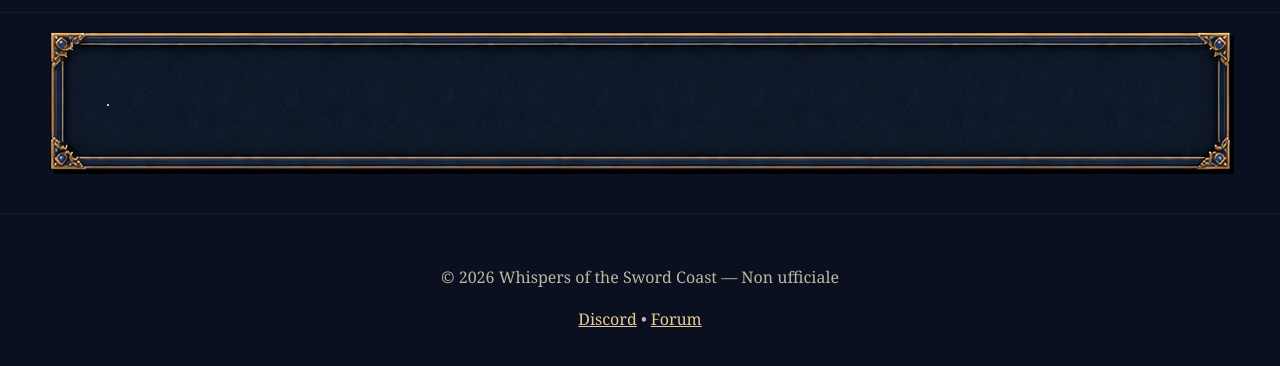
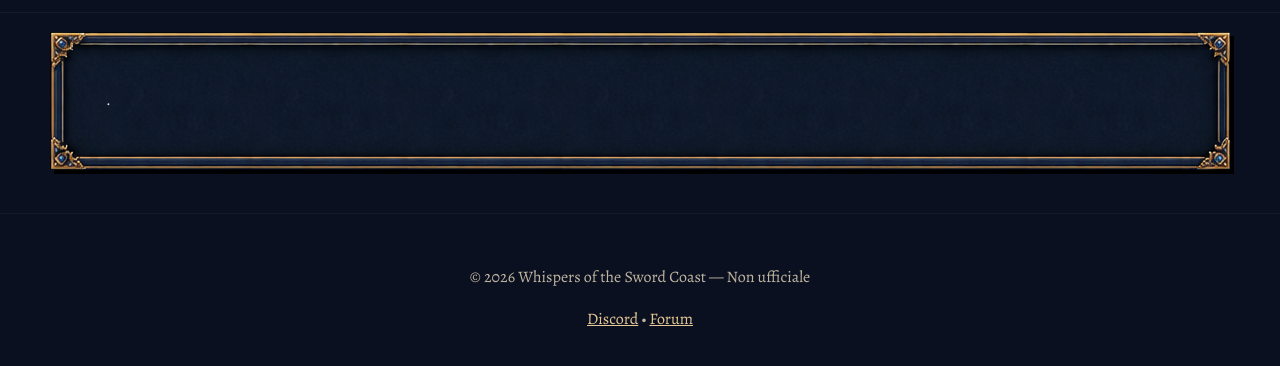
Before and after one commit to whispersoftheswordcoast/whispersoftheswordcoast.github.io, a Jekyll site: the page built from sistemi.md, in a window 1280 px wide. Shown: the part 390-756 px from the top of the page. Built offline with Jekyll 4.4.1, drawn with Linux system fonts in a browser that asks for light colours; our own code applies the rules of GitHub Pages for plain Markdown files.

Commit message:
Testi corpo in Alegreya self-hosted (regular+italic variabili)

```diff
--- a/assets/css/ambientazione.css
+++ b/assets/css/ambientazione.css
@@ -8,7 +8,7 @@
   align-items: flex-start;
   flex-direction: row;
   color: #e6e1d9;
-  font-family: "Georgia", serif;
+  font-family: "Alegreya", Georgia, serif;
   background: transparent;
 }
 
@@ -73,7 +73,7 @@
   font-size: 1.1rem;
   line-height: 1.6;
   color: #e6e1d9;
-  font-family: "Georgia", serif;
+  font-family: "Alegreya", Georgia, serif;
 }
 
 /* Headings contenuto */
--- a/assets/css/sistemi.css
+++ b/assets/css/sistemi.css
@@ -8,7 +8,7 @@
   align-items: flex-start;
   flex-direction: row;
   color: #e6e1d9;
-  font-family: "Georgia", serif;
+  font-family: "Alegreya", Georgia, serif;
   background: transparent;
 }
 
@@ -73,7 +73,7 @@
   font-size: 1.1rem;
   line-height: 1.6;
   color: #e6e1d9;
-  font-family: "Georgia", serif;
+  font-family: "Alegreya", Georgia, serif;
 }
 
 /* Headings contenuto */
--- a/assets/css/style.css
+++ b/assets/css/style.css
@@ -1,6 +1,6 @@
 /* Simple fantasy-themed styles */
 body {
-  font-family: "Georgia", serif;
+  font-family: "Alegreya", Georgia, serif;
   background: #0B1020;
   color: #e6e1d9;
   margin: 0;
--- a/assets/css/wotsc-pixel.css
+++ b/assets/css/wotsc-pixel.css
@@ -17,6 +17,20 @@
   font-weight: bold;
   font-display: swap;
 }
+@font-face {
+  font-family: "Alegreya";
+  src: url("/assets/fonts/alegreya.ttf") format("truetype");
+  font-weight: 400 900;
+  font-style: normal;
+  font-display: swap;
+}
+@font-face {
+  font-family: "Alegreya";
+  src: url("/assets/fonts/alegreya-italic.ttf") format("truetype");
+  font-weight: 400 900;
+  font-style: italic;
+  font-display: swap;
+}
 
 :root {
       font-smooth: never;
@@ -32,7 +46,7 @@
 
   --wotsc-font-pixel: "PixelOperator", "Courier New", monospace;
   --wotsc-font-title: "PixelOperator", "Courier New", monospace;
-  --wotsc-font-body: "PixelOperator", "Courier New", monospace;
+  --wotsc-font-body: "Alegreya", Georgia, serif;
 
   --pf-slice: 40;          /* taglio sorgente, deve restare = angoli */
   --pf-width: 40px;        /* larghezza bordo a schermo (1:1 = pixel-crisp) */
@@ -332,7 +346,7 @@
 
 /* ============================================================
    FASE 5 — tipografia (pixel solo per identità, mai corpo testo)
-   TITOLO (pixel) > sottotitolo > testo normale (Georgia).
+   TITOLO (pixel) > sottotitolo > testo normale (Alegreya).
    ============================================================ */
 h1, h2, h3 {
   font-family: var(--wotsc-font-title);
```
Also changed, not shown: assets/fonts/alegreya-italic.ttf (added), assets/fonts/alegreya.ttf (added).
